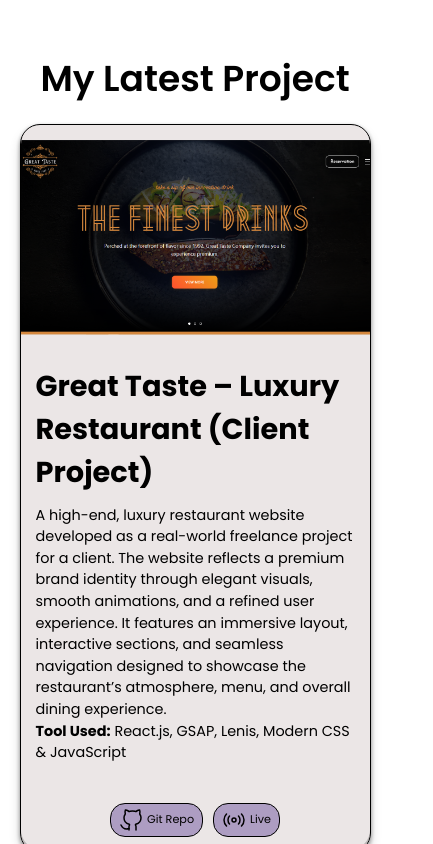
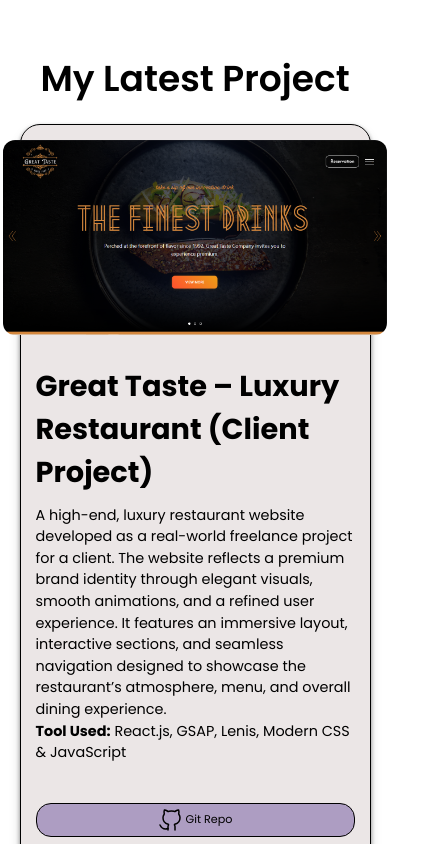
Before and after one commit to bhuvan-365/portfolio, a React (Vite) app: page / in a window 390 px wide. Shown: the part 3800-4644 px from the top of the page, 433 px wide, since content can reach past the window. Built offline with nearby package versions, Linux system fonts and the light colour scheme.

Commit message:
responsive

```diff
--- a/src/App.css
+++ b/src/App.css
@@ -1137,6 +1137,23 @@ a.btn:active,a.btn:visited,a.btn:focus{
         background-color: #e2dadaab;
     }
 
+    .project1,
+    .project2,
+    .project3,
+    .project4 {
+        position: static;
+        top: auto;
+    }
+
+    .project {
+        overflow: visible;
+    }
+
+    .project-bottom {
+        flex-wrap: wrap;
+        row-gap: 8px;
+    }
+
     .line2 {
         min-width: 150px;
     }
@@ -1179,10 +1196,21 @@ a.btn:active,a.btn:visited,a.btn:focus{
     }
 
     .project-bottom {
-        flex-direction: row;
-        align-items: center;
+        flex-direction: column;
+        align-items: stretch;
         justify-content: center;
-        gap: 10px;
+        gap: 8px;
+    }
+
+    .repo {
+        width: 100%;
+        display: flex;
+        justify-content: center;
+    }
+
+    .repo a {
+        width: 100%;
+        justify-content: center;
     }
 
     .top-buttons {
```
Also changed, not shown: 1 other file (tests, documents, lock files or other folders).
